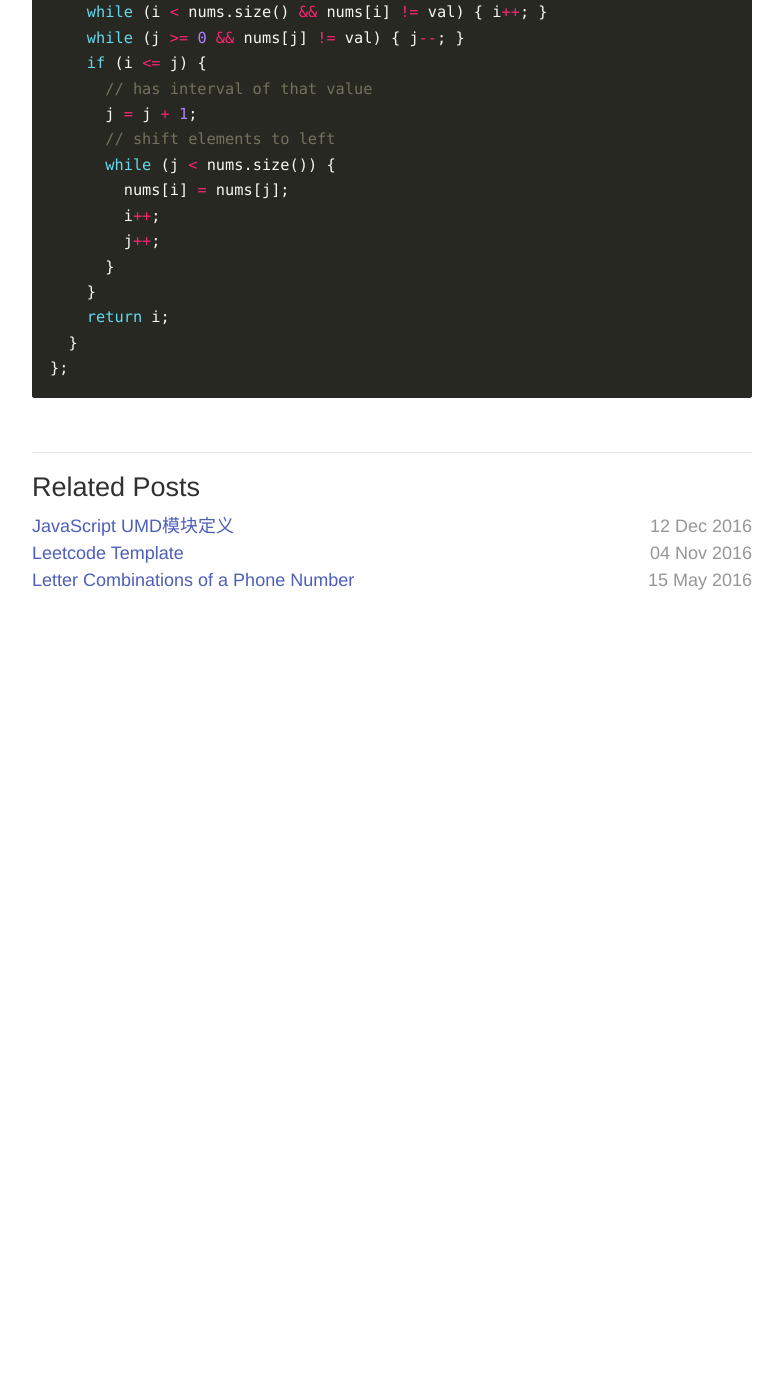
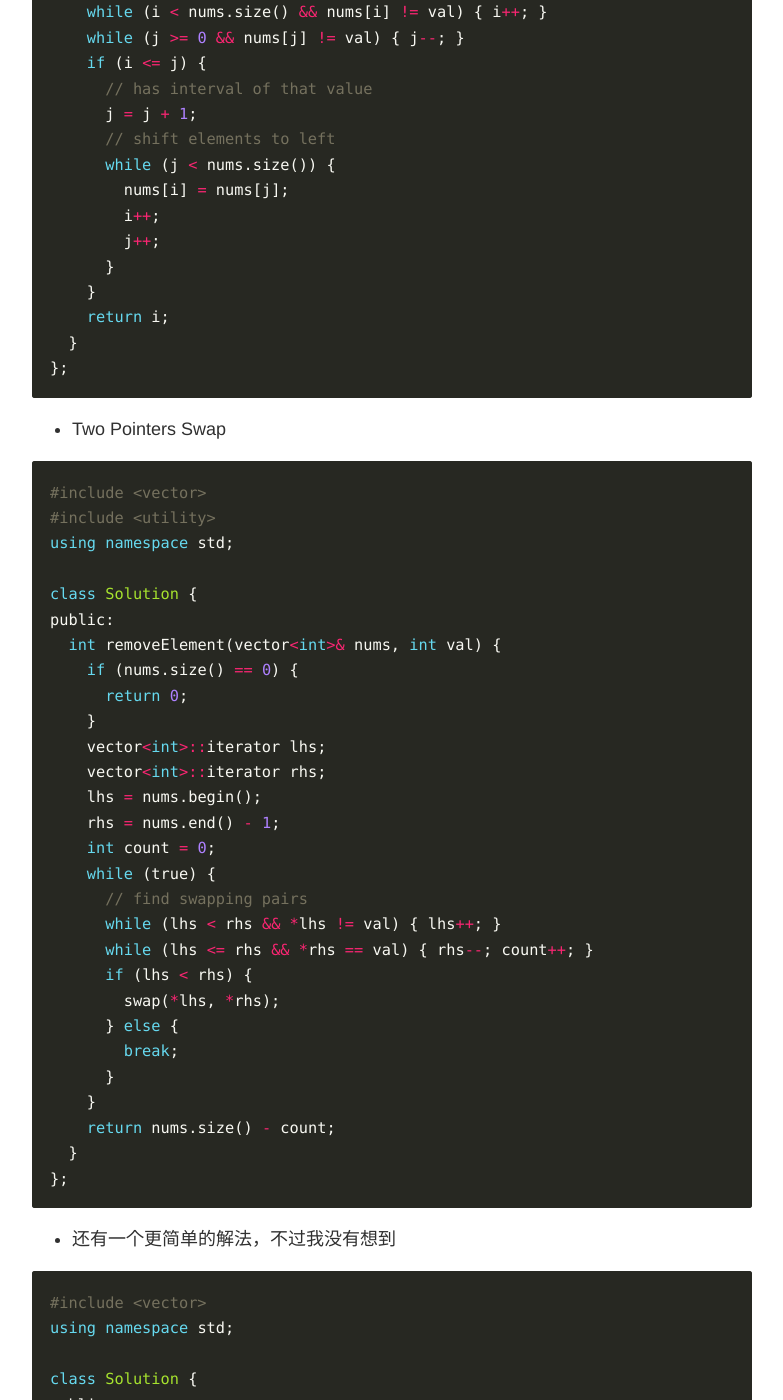
Before and after one commit to skylerlee/codelet, a Jekyll site: the page built from _posts/2016-07-02-remove-element.md, in a window 1280 px wide and 1400 px high, scrolled down 1042 px. Shown: the whole window, without its empty margins (248-1031 px from the left). Built offline with Jekyll 4.4.1, drawn with Linux system fonts in a browser that asks for light colours; before the commit the page ends 1672 px from its top, so only the background shows below that; some of the changed text lies outside the part shown.

Commit message:
Add more solutions

````diff
--- a/_posts/2016-07-02-remove-element.md
+++ b/_posts/2016-07-02-remove-element.md
@@ -55,3 +55,58 @@ public:
   }
 };
 ```
+
+* Two Pointers Swap
+
+```cpp
+#include <vector>
+#include <utility>
+using namespace std;
+
+class Solution {
+public:
+  int removeElement(vector<int>& nums, int val) {
+    if (nums.size() == 0) {
+      return 0;
+    }
+    vector<int>::iterator lhs;
+    vector<int>::iterator rhs;
+    lhs = nums.begin();
+    rhs = nums.end() - 1;
+    int count = 0;
+    while (true) {
+      // find swapping pairs
+      while (lhs < rhs && *lhs != val) { lhs++; }
+      while (lhs <= rhs && *rhs == val) { rhs--; count++; }
+      if (lhs < rhs) {
+        swap(*lhs, *rhs);
+      } else {
+        break;
+      }
+    }
+    return nums.size() - count;
+  }
+};
+```
+
+* 还有一个更简单的解法，不过我没有想到
+
+```cpp
+#include <vector>
+using namespace std;
+
+class Solution {
+public:
+  int removeElement(vector<int>& nums, int val) {
+    int count = 0;
+    for (int i = 0; i < nums.size(); i++) {
+      if (nums[i] == val) {
+        count++;
+      } else if (count) {
+        nums[i - count] = nums[i];
+      }
+    }
+    return nums.size() - count;
+  }
+};
+```
````
